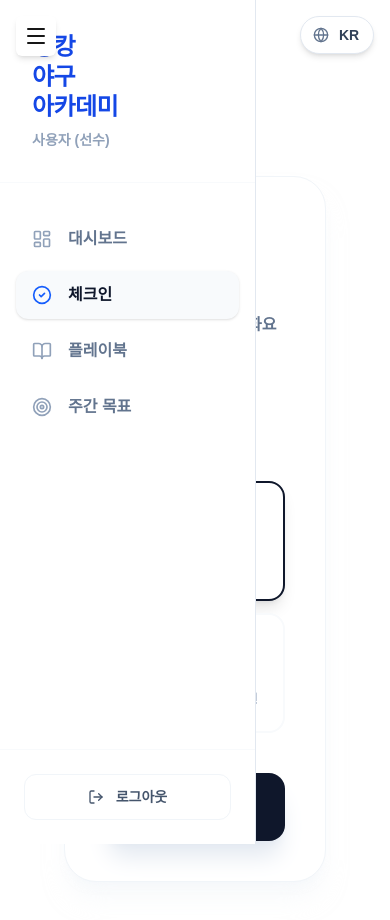
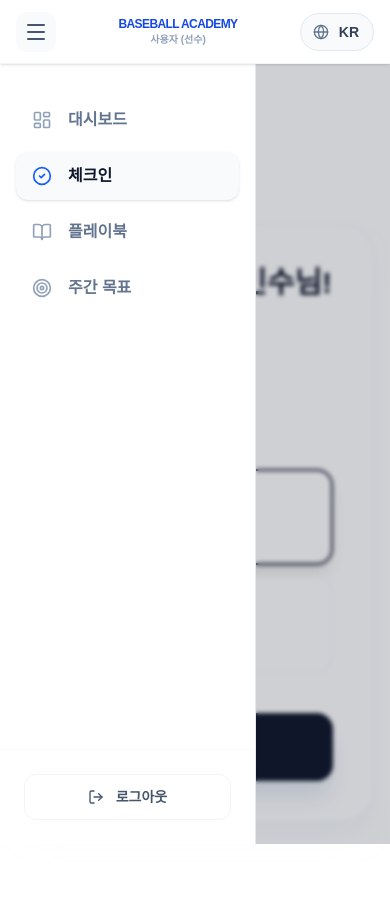
Before and after one commit to developerJJJ/BaseballAcademy, a Next.js app in the folder client-next/: page /athlete/checkin in a window 390 px wide. Both pictures are taken after a click on the button 36 px from the left and 36 px from the top of the page. Shown: the top 920 px of the page. After the commit the page ends 870 px from the top, so only its background shows below. Built offline with nearby package versions, Linux system fonts and the light colour scheme.

Commit message:
feat: Set up initial Next.js client with coach, athlete, and admin dashboards, including session management and athlete status features.

```diff
--- a/client-next/src/app/admin/page.tsx
+++ b/client-next/src/app/admin/page.tsx
@@ -104,7 +104,7 @@ export default function AdminDashboard() {
   };
 
   return (
-    <div className="max-w-6xl mx-auto space-y-10 pb-20 relative">
+    <div className="max-w-6xl mx-auto space-y-10 pb-20 pt-20 lg:pt-0 relative">
       <header className="border-b border-slate-200 pb-4">
         <h1 className="text-4xl font-black text-slate-900 tracking-tight">{t('admin.title')}</h1>
         <p className="text-slate-500 font-bold">{t('admin.subtitle')}</p>
--- a/client-next/src/app/athlete/checkin/page.tsx
+++ b/client-next/src/app/athlete/checkin/page.tsx
@@ -119,8 +119,8 @@ export default function CheckInPage() {
   ];
 
   return (
-    <div className="max-w-4xl mx-auto min-h-screen bg-white">
-      <header className="px-8 py-10 flex items-center justify-between">
+    <div className="max-w-4xl mx-auto min-h-screen bg-white pt-20 lg:pt-0">
+      <header className="px-4 lg:px-8 py-10 flex items-center justify-between">
         <div>
           <h1 className="text-3xl font-black text-slate-900 tracking-tight">
             {step === 1 ? t('checkin.title') : "컨디션 체크"}
@@ -140,7 +140,7 @@ export default function CheckInPage() {
         )}
       </header>
 
-      <main className="px-8 pb-12 space-y-10">
+      <main className="px-4 lg:px-8 pb-12 space-y-10">
         {error && (
           <div className="p-5 bg-red-50 text-red-600 rounded-2xl border border-red-100 text-sm font-bold flex items-center gap-3">
             <AlertCircle className="w-5 h-5" />
--- a/client-next/src/app/athlete/page.tsx
+++ b/client-next/src/app/athlete/page.tsx
@@ -172,7 +172,7 @@ export default function AthleteDashboard() {
   };
 
   return (
-    <div className="max-w-5xl mx-auto space-y-10 pb-20 relative">
+    <div className="max-w-5xl mx-auto space-y-10 pb-20 pt-20 lg:pt-0 relative">
       <header className="px-4 pt-4">
         <h1 className="text-3xl font-black text-slate-900 tracking-tight">{t('athlete.header_title')}</h1>
         <p className="text-slate-400 font-bold mt-1">{currentDateLabel}</p>
--- a/client-next/src/app/coach/page.tsx
+++ b/client-next/src/app/coach/page.tsx
@@ -120,7 +120,7 @@ export default function CoachDashboard() {
   if (loading) return <div className="p-8 text-center text-slate-500 animate-pulse">{t('common.loading')}</div>;
 
   return (
-    <div className="max-w-6xl mx-auto space-y-10 pb-20 relative">
+    <div className="max-w-6xl mx-auto space-y-10 pb-20 pt-20 lg:pt-0 relative">
       <header className="flex justify-between items-end px-4">
         <div>
           <h1 className="text-4xl font-black text-slate-900 tracking-tight">코치 대시보드</h1>
--- a/client-next/src/app/layout.tsx
+++ b/client-next/src/app/layout.tsx
@@ -8,7 +8,6 @@ export const metadata: Metadata = {
 
 import Sidebar from "@/components/layout/Sidebar";
 import { Providers } from "./providers";
-import LanguageToggle from "@/components/ui/LanguageToggle";
 
 export default function RootLayout({
   children,
@@ -19,9 +18,8 @@ export default function RootLayout({
     <html lang="en">
       <body className="antialiased bg-slate-50 text-slate-900 min-h-screen flex">
         <Providers>
-          <LanguageToggle />
           <Sidebar />
-          <main className="flex-1 lg:ml-64 p-8 min-h-screen">
+          <main className="flex-1 lg:ml-64 p-0 lg:p-8 min-h-screen">
             {children}
           </main>
         </Providers>
--- a/client-next/src/app/page.tsx
+++ b/client-next/src/app/page.tsx
@@ -4,6 +4,7 @@ import { useState } from 'react';
 import { useRouter } from 'next/navigation';
 import { useLanguage } from '@/context/LanguageContext';
 import { useAuth } from '@/context/AuthContext';
+import LanguageToggle from '@/components/ui/LanguageToggle';
 
 export default function RoleSelectionPage() {
   const { t } = useLanguage();
@@ -25,7 +26,10 @@ export default function RoleSelectionPage() {
   };
 
   return (
-    <div className="min-h-screen bg-blue-50/30 flex items-center justify-center p-6">
+    <div className="min-h-screen bg-blue-50/30 flex items-center justify-center p-6 relative">
+      <div className="absolute top-6 right-6 lg:top-10 lg:right-10">
+        <LanguageToggle />
+      </div>
       <div className="max-w-md w-full bg-white rounded-[2rem] shadow-2xl shadow-blue-100 p-12 space-y-10 border border-slate-50">
 
         {/* Logo & Brand */}
--- a/client-next/src/components/layout/Sidebar.tsx
+++ b/client-next/src/components/layout/Sidebar.tsx
@@ -19,6 +19,7 @@ import {
 import { useState } from 'react';
 import { useLanguage } from '@/context/LanguageContext';
 import { useAuth } from '@/context/AuthContext';
+import LanguageToggle from '@/components/ui/LanguageToggle';
 
 export default function Sidebar() {
   const pathname = usePathname();
@@ -68,19 +69,37 @@ export default function Sidebar() {
 
   return (
     <>
-      <button
-        className="lg:hidden fixed top-4 left-4 z-50 p-2 bg-white rounded-md shadow-md"
-        onClick={() => setIsMobileMenuOpen(!isMobileMenuOpen)}
-      >
-        <Menu className="w-6 h-6" />
-      </button>
+      {/* Mobile Header Bar */}
+      <header className="lg:hidden fixed top-0 left-0 right-0 h-16 bg-white border-b border-slate-100 z-50 px-4 flex items-center justify-between shadow-sm">
+        <button
+          className="p-2 bg-slate-50 rounded-xl hover:bg-slate-100 transition-colors"
+          onClick={() => setIsMobileMenuOpen(!isMobileMenuOpen)}
+        >
+          <Menu className="w-6 h-6 text-slate-600" />
+        </button>
+
+        <div className="flex flex-col items-center">
+          <span className="text-xs font-black text-blue-700 tracking-tighter uppercase">Baseball Academy</span>
+          <span className="text-[10px] font-bold text-slate-400">{user?.name || "사용자"} ({displayRole})</span>
+        </div>
+
+        <LanguageToggle />
+      </header>
+
+      {/* Backdrop for Mobile Menu */}
+      {isMobileMenuOpen && (
+        <div
+          className="lg:hidden fixed inset-0 bg-slate-900/20 backdrop-blur-[2px] z-30 animate-in fade-in duration-300"
+          onClick={() => setIsMobileMenuOpen(false)}
+        />
+      )}
 
       <aside className={`
-        fixed top-0 left-0 z-40 h-screen w-64 bg-white border-r border-slate-200 flex flex-col transition-transform duration-300 ease-in-out
+        fixed top-16 lg:top-0 left-0 z-40 h-[calc(100vh-4rem)] lg:h-screen w-64 bg-white border-r border-slate-200 flex flex-col transition-transform duration-300 ease-in-out
         ${isMobileMenuOpen ? 'translate-x-0' : '-translate-x-full lg:translate-x-0'}
       `}>
-        {/* Header / Logo */}
-        <div className="p-8 border-b border-slate-50">
+        {/* Header / Logo - Only visible on desktop now */}
+        <div className="p-8 border-b border-slate-50 hidden lg:block">
           <Link href="/" className="flex flex-col gap-1 items-start hover:opacity-80 transition-opacity">
             <h1 className="text-2xl font-black text-blue-700 tracking-tight leading-tight">
               {t('sidebar.brand').split(' ').map((word, i) => (
@@ -92,7 +111,7 @@ export default function Sidebar() {
         </div>
 
         {/* Navigation */}
-        <nav className="flex-1 overflow-y-auto py-8 px-4 space-y-2">
+        <nav className="flex-1 overflow-y-auto py-8 lg:py-8 px-4 space-y-2">
           {navItems.map((item) => {
             const isActive = pathname === item.href;
             return (
--- a/client-next/src/components/ui/LanguageToggle.tsx
+++ b/client-next/src/components/ui/LanguageToggle.tsx
@@ -9,7 +9,7 @@ export default function LanguageToggle() {
   return (
     <button
       onClick={() => setLanguage(language === 'en' ? 'ko' : 'en')}
-      className="fixed top-4 right-4 z-50 flex items-center gap-2 px-3 py-2 bg-white rounded-full shadow-md border border-slate-200 hover:bg-slate-50 transition-colors"
+      className="flex items-center gap-2 px-3 py-2 bg-slate-50 rounded-full border border-slate-200 hover:bg-slate-100 transition-colors"
       aria-label="Toggle Language"
     >
       <Globe className="w-4 h-4 text-slate-500" />
```
Also changed, not shown: 1 other file (tests, documents, lock files or other folders).
